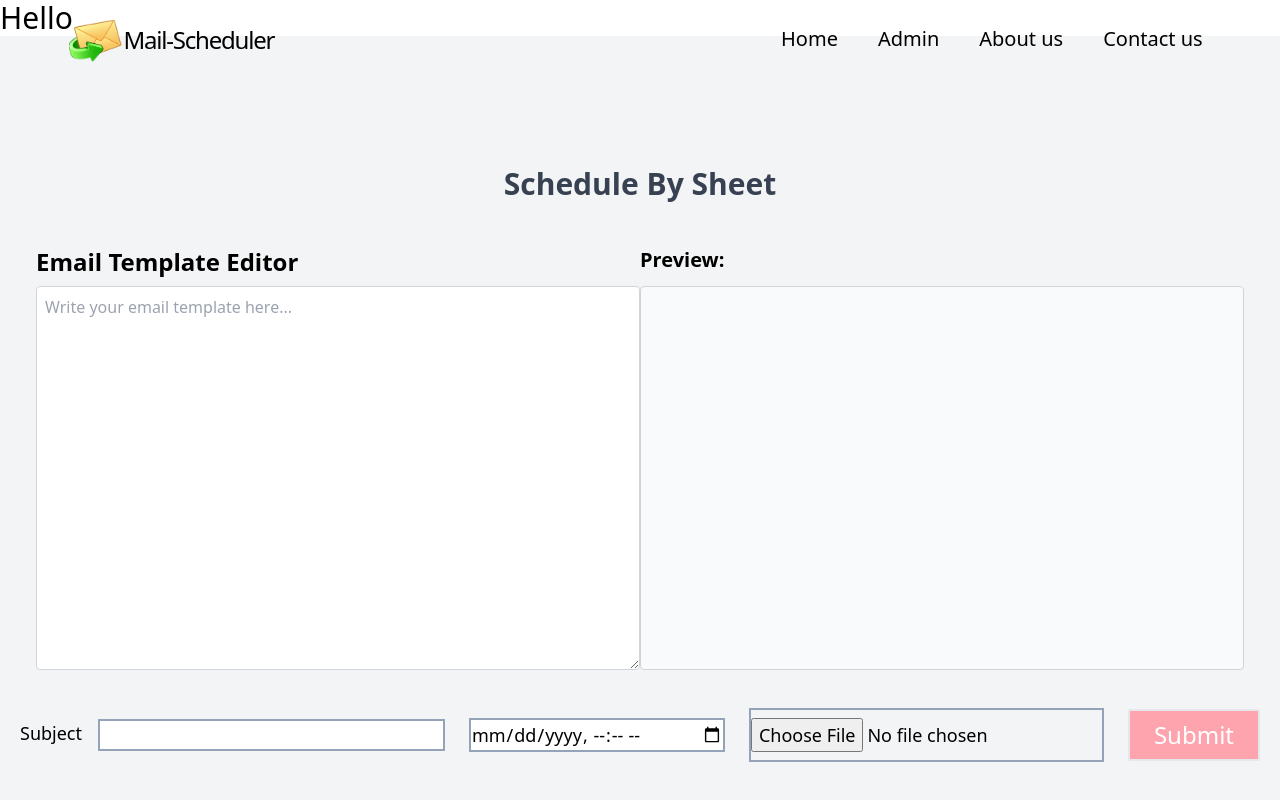
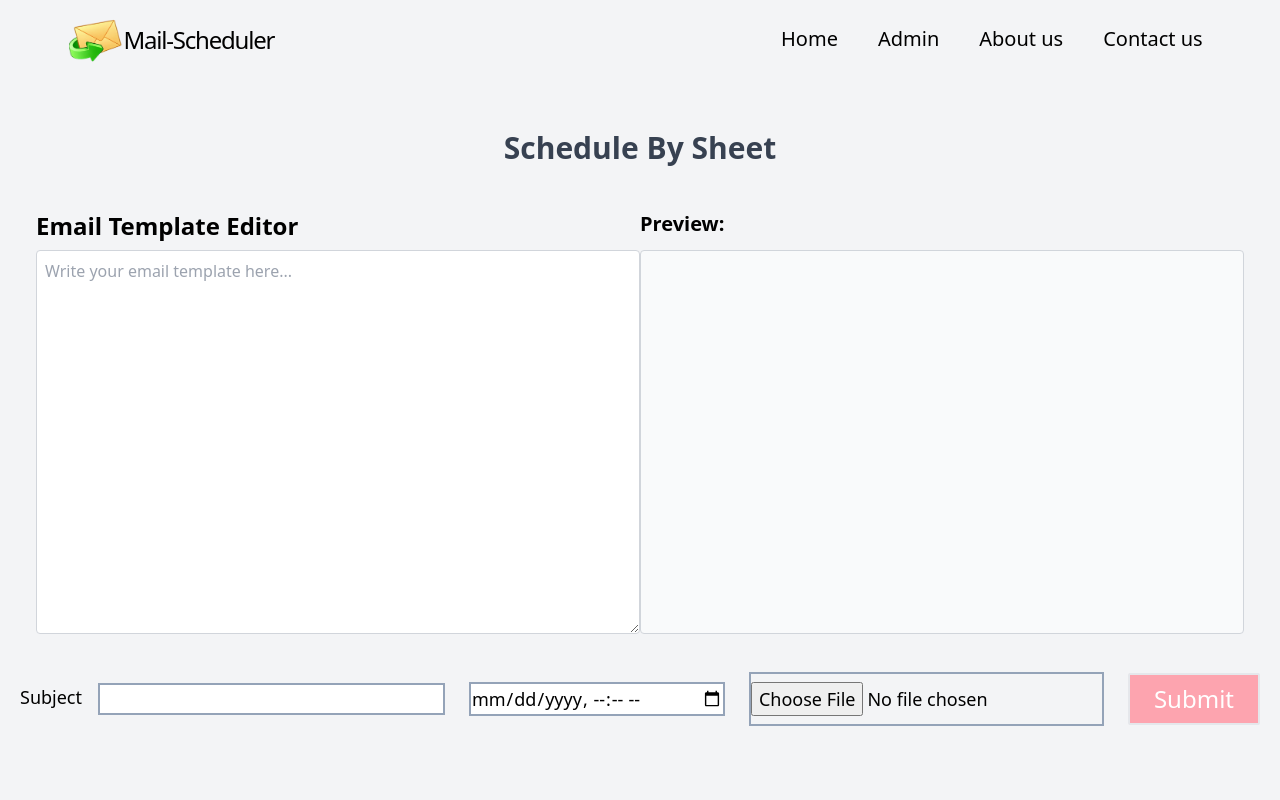
Before and after one commit to DeveloperAmrit/email-scheduler-frontend, a React (Create React App) app: page / in a window 1280 px wide. Shown: the top 800 px of the page. Built offline with nearby package versions, Linux system fonts and the light colour scheme.

Commit message:
modified:   src/pages/home.jsx

```diff
--- a/src/pages/home.jsx
+++ b/src/pages/home.jsx
@@ -6,7 +6,6 @@ import EmailScheduler from '../components/emailScheduler';
 const Home = () => {
   return (
     <>
-        <div className='text-3xl text-black'>Hello</div>
         <UploadDoc />
         <hr />
         <EmailScheduler />
```
